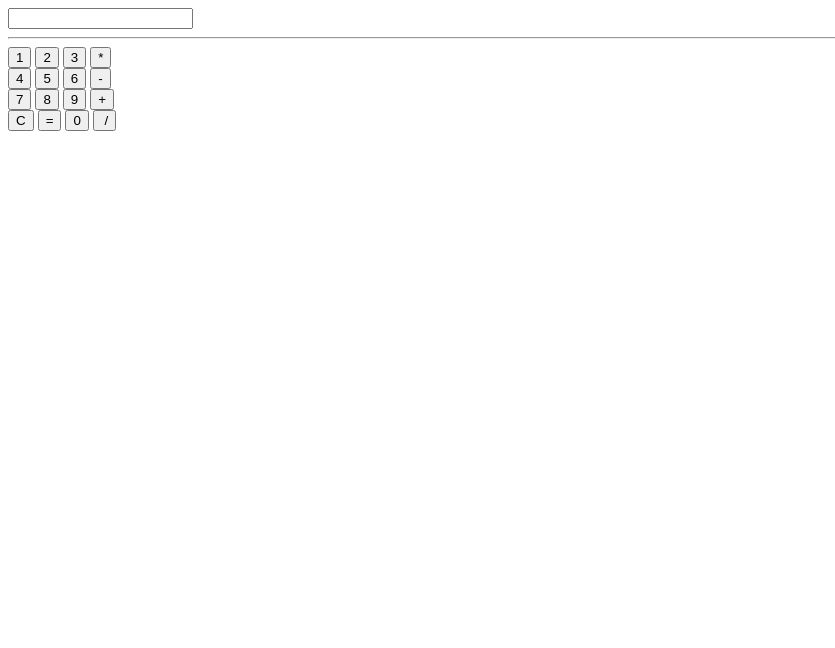
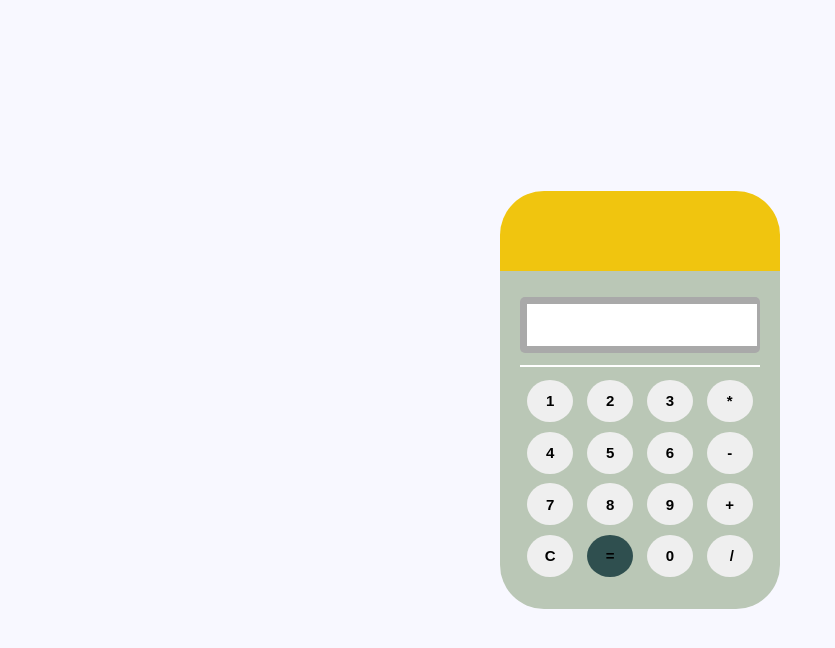
Before and after one commit to RosarioFelix/calculadora-jquery, a plain HTML site: page index.html in a window 1280 px wide. Shown: the whole page, without its empty margins (0-835 px from the left). Drawn offline with Linux system fonts and the light colour scheme; a web font is replaced by a local one.

Commit message:
calculadora lista

```diff
--- a/css/master.css
+++ b/css/master.css
@@ -0,0 +1,83 @@
+html,body{
+  height: 100%;
+  margin: 0;
+  padding: 0;
+  font-family: 'khula', sans-serif;
+  background-color: ghostwhite;
+}
+/*utilies*/
+.gray-dark{
+  background-color: #3b444b;
+}
+
+.gray-medium{
+  background-color: #62676b;
+}
+.gray-green{
+  background-color: darkslategray;
+}
+.gray-soft{
+  background-color: #bac7b6;
+}
+.gold{
+  background-color: #f0c50f;
+}
+
+/*calculadora*/
+input[type="button"], button{
+  border-radius: 50%;
+  border-style: none;
+  width: 19%;
+  height: 21%;
+  margin: 2%;
+  color: #000;
+  font-weight: bold;
+  font-size: 15px;
+}
+
+button:focus,
+input:focus{
+  outline: none;
+}
+hr{
+  background: white;
+  height: 2px;
+  border-style: none;
+}
+.flex{
+  display: flex;
+  align-items: center;
+  justify-content: center;
+  height: 100%
+}
+.flex-content{
+  vertical-align: middle;
+  width: 280px;
+}
+.head{
+  height: 80px;
+  border-top-left-radius: 44px;
+  border-top-right-radius: 44px;
+}
+.content{
+  height: 200px;
+  padding: 9% 7% 40% 7%;
+  border-bottom-left-radius: 44px;
+  border-bottom-right-radius: 44px;
+  text-align: center;
+}
+.screen-case{
+  height: 42px;
+  background-color: darkgray;
+  padding: 3%;
+  border-radius: 5px;
+  margin-bottom: 5%;
+}
+.screen{
+  border-style: none;
+  width: 100%;
+  height: 40px;
+  font-size: 30px;
+  text-align: right;
+  color: #000;
+}
--- a/index.html
+++ b/index.html
@@ -10,11 +10,12 @@
 </head>
 <body>
   <form class="flex">
-    <div class="flex-container">
-      <div>
-        <div>
-          <input type="text" reandonly><br>
-        </div>
+    <div class="flex-content">
+      <div class="head gold"></div>
+        <div class="content gray-soft">
+          <div class="screen-case">
+          <input class="screen" type="text" reandonly><br>
+          </div>
         <hr>
         <input type="button" value ="1">
         <input type="button" value ="2">
@@ -29,13 +30,14 @@
         <input type="button" value = "9">
         <input type="button" value = "+"><br>
         <input type="button" value = "C">
-        <input type="button" value = "=">
+        <button type="submit" class="gray-green">=</button>
         <input type="button" value = "0">
         <input type="button" value=" /">
+        </div>
       </div>
     </div>
   </form>
   <script type="text/javascript" src="js/vendor/jquery-3.2.1.min.js"></script>
-  <script type="text/javascript" src="js/app.js"></script>
+  <script type="text/javascript" src="js/index.js"></script>
 </body>
 </html>
--- a/js/index.js
+++ b/js/index.js
@@ -1,3 +1,18 @@
 $(function () {
-  var screenVal = $("input:text")
+  var screenVal = $("input:text");
+
+  $("input:button").on("click", function(){
+    var eachNumber = $(this).val();
+    var currentScreen = screenVal.val();
+    currentScreen += eachNumber;
+    screenVal.val(currentScreen);
+    if($(this).val()== "C"){
+      screenVal.val("");
+    }
+  });
+
+  $("button").click(function(event){
+    event.preventDefault();
+    screenVal.val(eval(screenVal.val()));
+  });
 });
```
